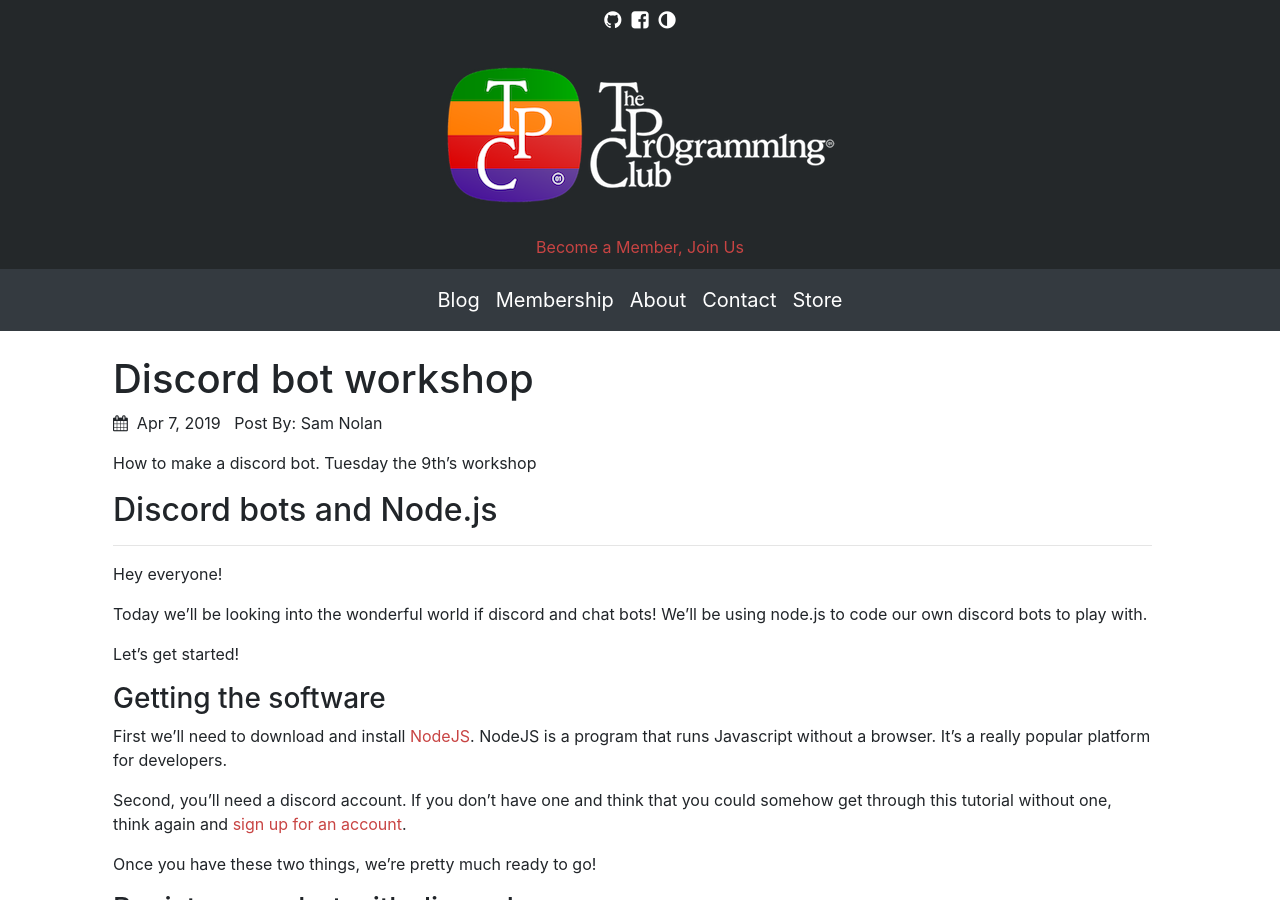
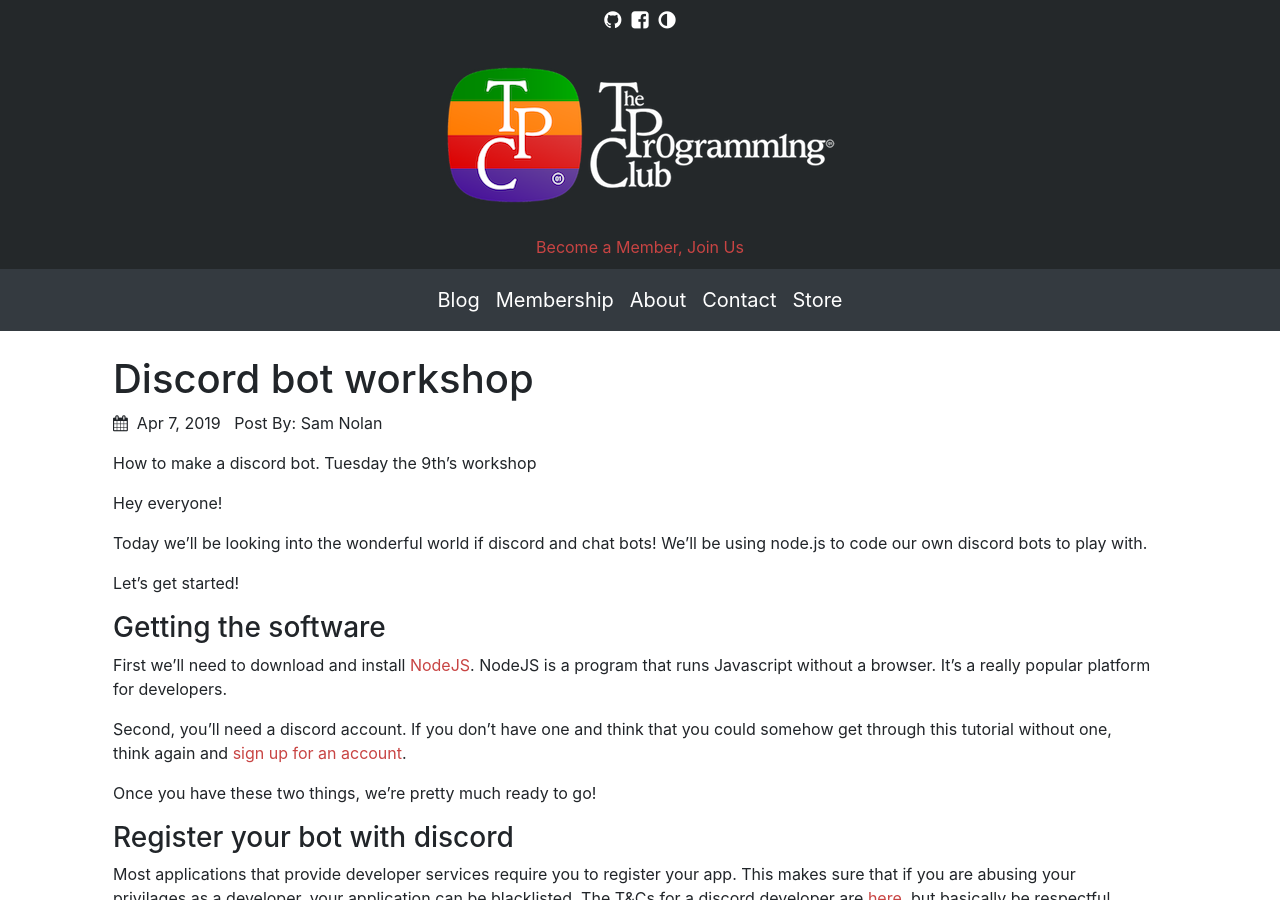
Before and after one commit to rmit-programming-club/rmit-programming-club.github.io, a Jekyll site: the page built from _posts/2019-04-07-Create-a-discord-bot.md, in a window 1280 px wide and 900 px high. Built offline with Jekyll 4.4.1, drawn with Linux system fonts in a browser that asks for light colours; nearby versions of some CDN libraries; some of the changed lines change nothing that is shown.

Commit message:
Update discord post

```diff
--- a/_posts/2019-04-07-Create-a-discord-bot.md
+++ b/_posts/2019-04-07-Create-a-discord-bot.md
@@ -7,10 +7,6 @@
 
 How to make a discord bot. Tuesday the 9th's workshop
 <!-- more -->
-
-
-## Discord bots and Node.js
------
 
 Hey everyone!
 
@@ -57,7 +53,7 @@
 are sent to your code and then your code can do whatever they wish when they get
 the message.
 
-The code for a simple sample is [here](https://github.com/Hazelfire/DiscordBotSample)
+The code for a simple sample is [here](https://github.com/rmit-programming-club/DiscordBotSample)
 Click "Clone and Download" then "download zip" to bring it down to your computer,
 or clone it properly if you know your git.
 
```
